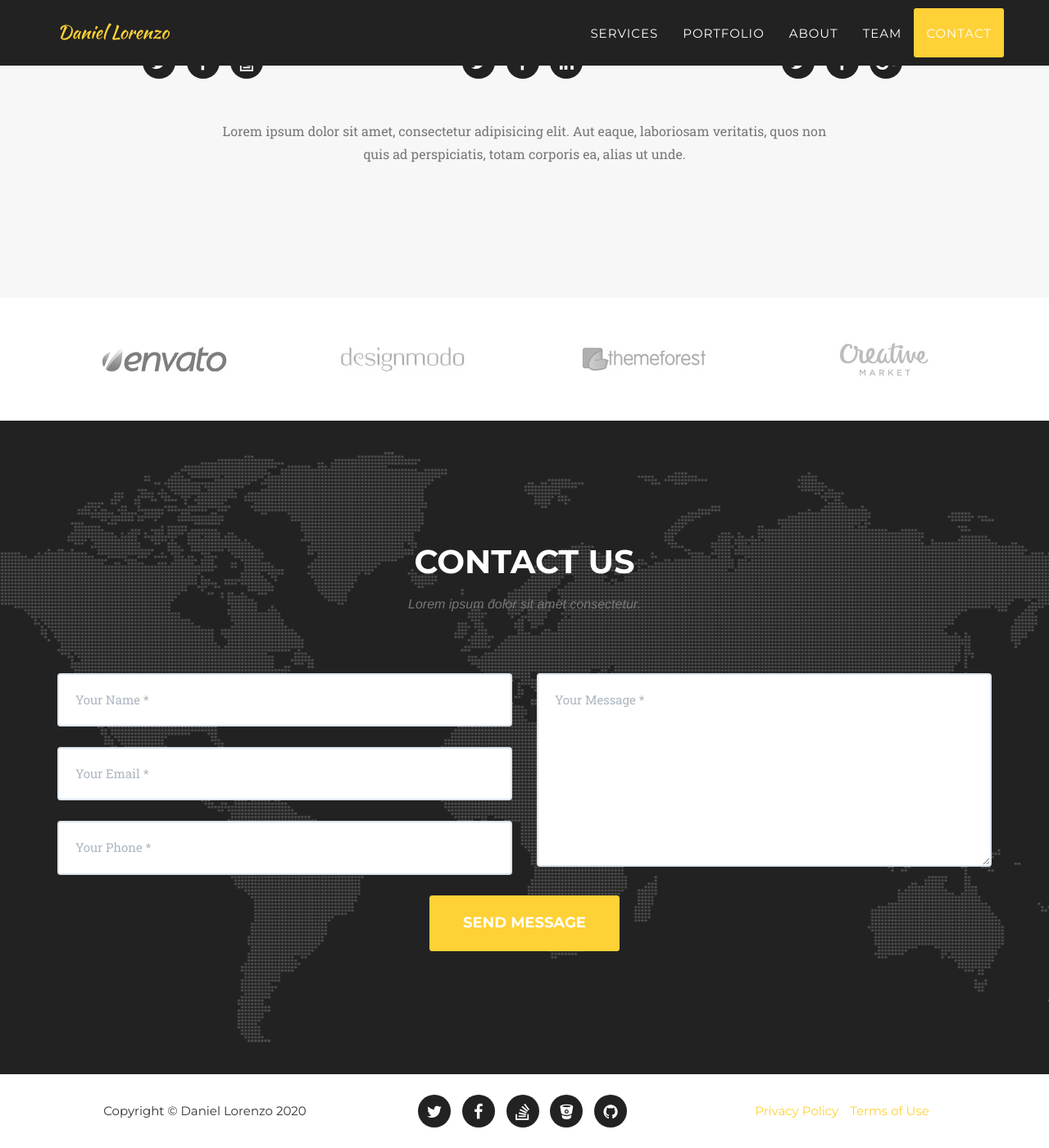
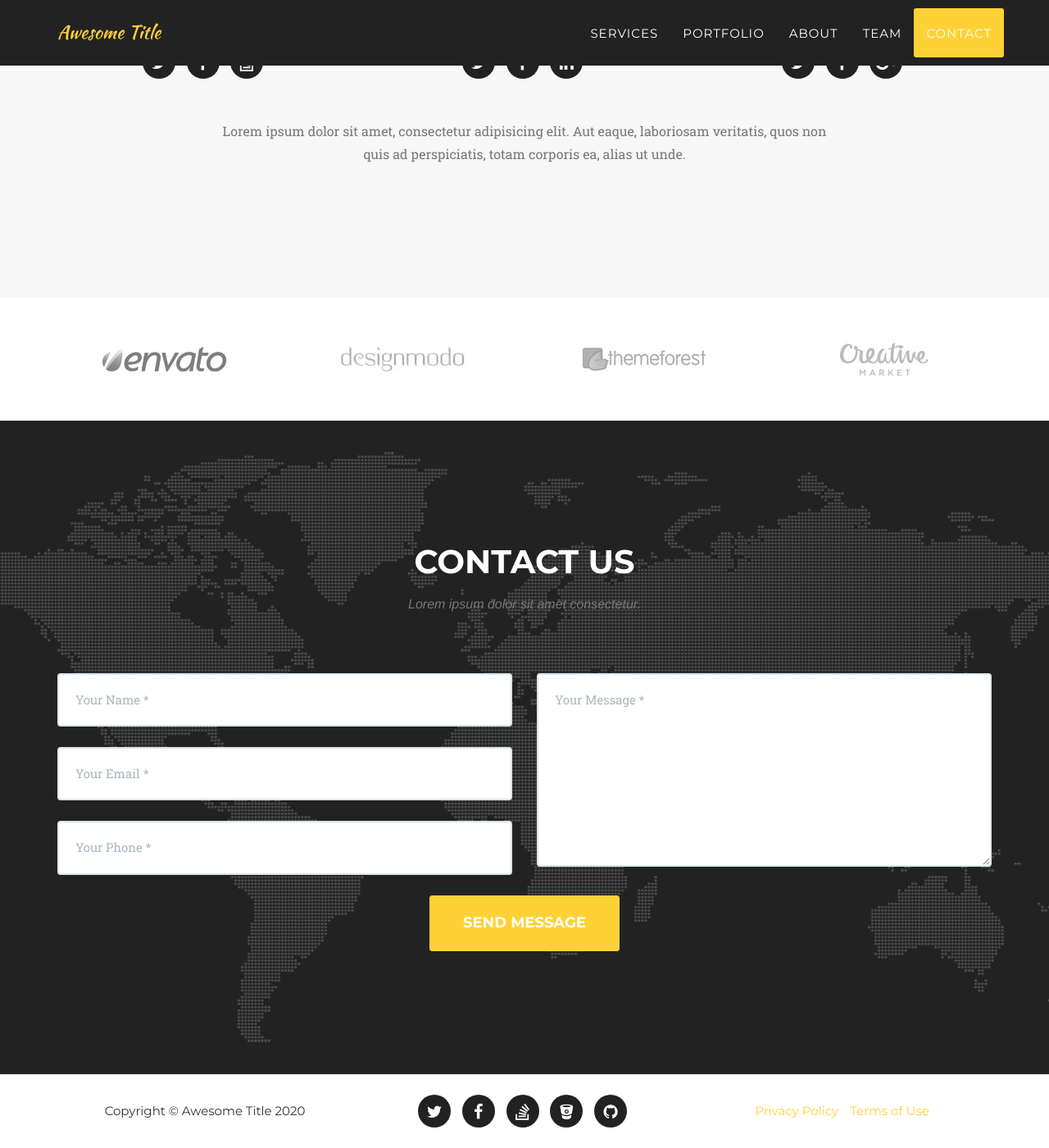
Before and after one commit to DLorenzoLaguno17/Portfolio, a Jekyll site: the page built from index.html, in a window 1280 px wide and 1400 px high, scrolled down 5136 px. Shown: the whole window at 82% size. Built offline with Jekyll 4.4.1, drawn with Linux system fonts in a browser that asks for light colours; some web fonts are replaced.

Commit message:
Update _config.yml

```diff
--- a/_config.yml
+++ b/_config.yml
@@ -1,9 +1,9 @@
-url: "dlorenzolaguno17.github.io/portfolio/"
-baseurl: ""
+url: https://y7kim.github.io
+baseurl: /agency-jekyll-theme/
 
 # Site settings
-title: Daniel Lorenzo
-email: dlorenzolaguno17@gmail.com
+title: Awesome Title
+email: your-email@domain.com
 description: "Write an awesome description for your new site here. You can edit this line in _config.yml. It will appear in your document head meta (for Google search results) and in your feed.xml site description."
 
 
```
